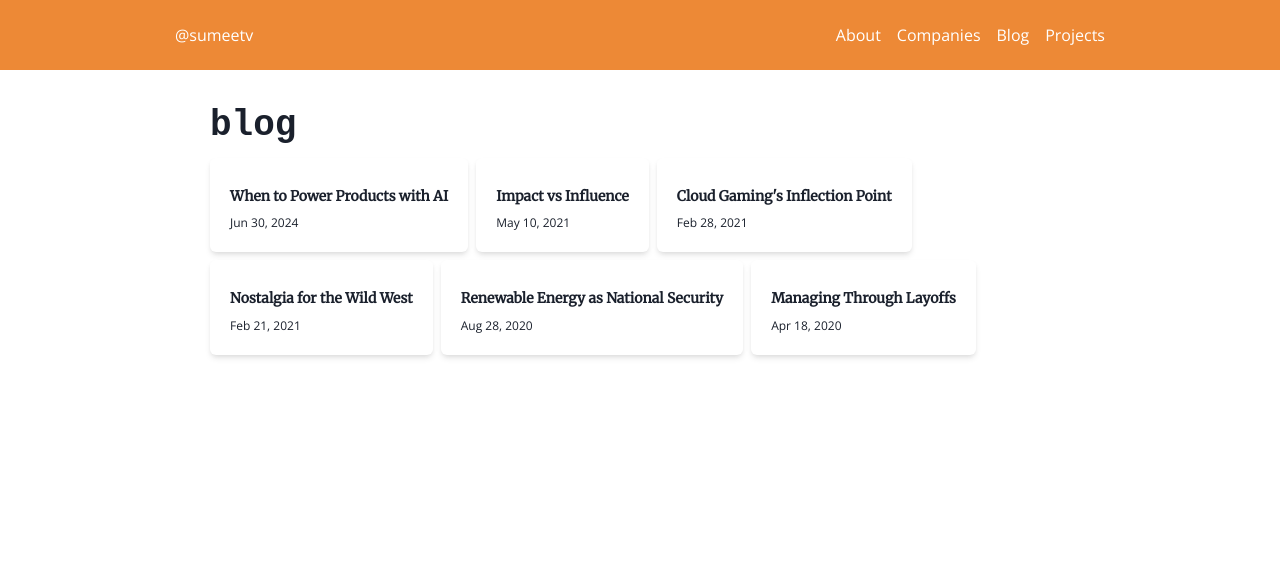
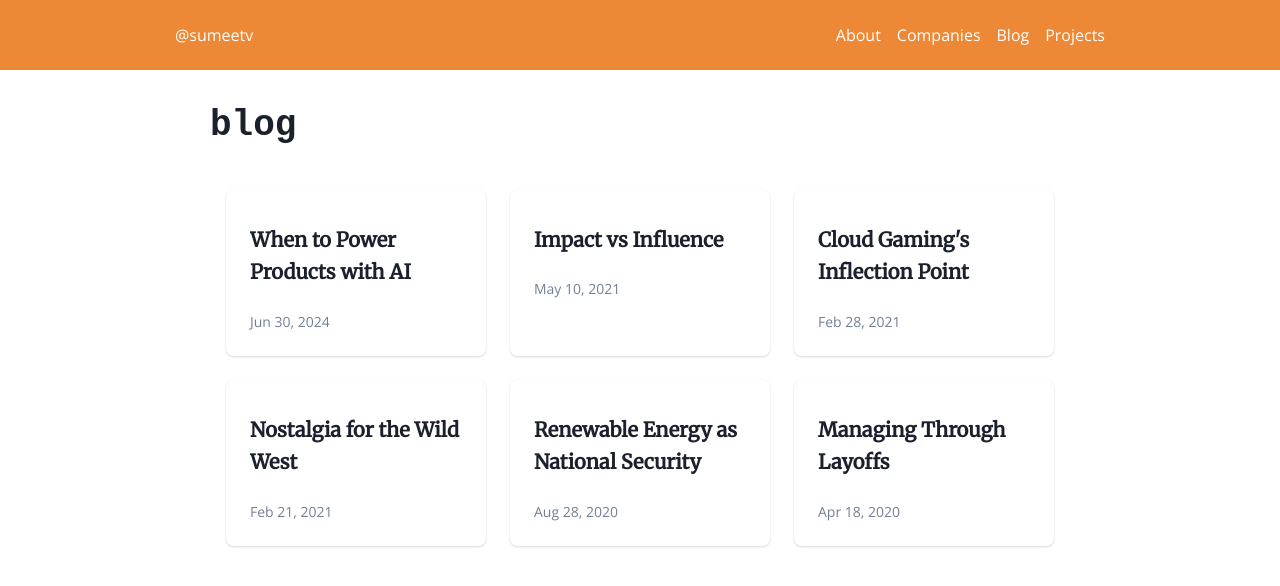
Before and after one commit to sumeetv/chord-finder, a Next.js app: page /blog in a window 1280 px wide. Shown: the top 586 px of the page. Built offline with nearby package versions, Linux system fonts and the light colour scheme.

Commit message:
Update blog styling with windsurf and be consistent

```diff
--- a/src/app/about/page.tsx
+++ b/src/app/about/page.tsx
@@ -1,6 +1,6 @@
 'use client'
 
-import { Card, CardBody, Heading, Image, Link, ListItem, Stack, Tab, TabList, TabPanel, TabPanels, Tabs, Text, UnorderedList } from "@chakra-ui/react"
+import { Card, CardBody, Container, Heading, Image, Link, ListItem, Stack, Tab, TabList, TabPanel, TabPanels, Tabs, Text, UnorderedList } from "@chakra-ui/react"
 import NextLink from "next/link"
 import React from "react"
 
@@ -118,6 +118,7 @@ export default function Page() {
             <Heading fontFamily={'monospace'}>
                 {`whois sumeetv`}
             </Heading>
+            <Container maxW="container.xl" py={8}>
                 <Text>
                     {`Hi! I'm an engineer at heart who loves building things, but I've learned that building goes beyond
                     just code. I've found a lot of joy in building teams, organizations, products, and businesses.`}
@@ -220,6 +221,7 @@ export default function Page() {
                         </CardBody>
                     </Stack>
                 </Card>
+            </Container>
         </div>
     )
 }
--- a/src/app/blog/page.tsx
+++ b/src/app/blog/page.tsx
@@ -1,26 +1,31 @@
 import BlogLink from '@/components/blog-link';
 import { getSortedPostsData } from '@/lib/posts';
-import { Heading, Wrap, WrapItem } from '@chakra-ui/react';
+import { Container, Heading, SimpleGrid } from '@chakra-ui/react';
 
 export default function Page() {
     const postsData = getSortedPostsData()
     const postsLinks = postsData.map((postData) => (
-        <WrapItem key={postData.id}>
         <BlogLink
+            key={postData.id}
             title={postData.title}
             url={`/blog/${postData.slug}`}
             date={postData.date}
         />
-        </WrapItem>
     ));
     return (
         <div>
             <Heading fontFamily={'monospace'}>
                 {`blog`}
             </Heading>
-            <Wrap>
+            <Container maxW="container.xl" py={8}>
+                <SimpleGrid
+                    columns={{ base: 1, md: 2, lg: 3 }}
+                    spacing={{ base: 4, lg: 6 }}
+                    w="full"
+                >
                     {postsLinks}
-            </Wrap>
+                </SimpleGrid>
+        </Container>
         </div>
     )
 }
--- a/src/app/companies/page.tsx
+++ b/src/app/companies/page.tsx
@@ -2,8 +2,8 @@
 
 import React from 'react';
 
-import { Accordion, AccordionButton, AccordionIcon, AccordionItem, AccordionPanel, Button, Heading, IconButton, Link, ListItem, OrderedList, Text, Wrap, WrapItem } from "@chakra-ui/react";
-import { ExternalLinkIcon, LinkIcon } from '@chakra-ui/icons';
+import { Accordion, AccordionButton, AccordionIcon, AccordionItem, AccordionPanel, Container, Heading, Link, Text } from "@chakra-ui/react";
+import { LinkIcon } from '@chakra-ui/icons';
 
 import { CompanyList } from '@/lib/companies';
 
@@ -35,6 +35,7 @@ export default function Page() {
             <Heading fontFamily={'monospace'}>
                 {`companies`}
             </Heading>
+            <Container maxW="container.xl" py={8}>
                 <Text>
                     {`These are companies I have had the privilege of working with either as an investor or advisor over the years.
                     Please feel free to reach out if you'd like to get in touch with any of them.`}
@@ -42,6 +43,7 @@ export default function Page() {
                 <Accordion allowToggle={true} paddingTop={'1rem'} paddingBottom={'3rem'}>
                     {companyLinks}
                 </Accordion>
+            </Container>
         </div>
     )
 }
--- a/src/app/projects/page.tsx
+++ b/src/app/projects/page.tsx
@@ -1,6 +1,6 @@
 'use client'
 
-import { Card, CardBody, CardHeader, Heading, Image, Link, LinkBox, LinkOverlay, Text } from "@chakra-ui/react"
+import { Card, CardBody, CardHeader, Container, Heading, Image, Link, LinkBox, LinkOverlay, Text } from "@chakra-ui/react"
 
 export default function Page() {
     return (
@@ -8,6 +8,7 @@ export default function Page() {
             <Heading fontFamily={'monospace'}>
                 {`projects`}
             </Heading>
+            <Container maxW="container.xl" py={8}>
                 <Text>
                     Welcome to the random prototypes and side projects I put together in my spare time. Keep in mind that things might be a little rough or buggy, but let me know if you find any issues!
                 </Text>
@@ -24,6 +25,7 @@ export default function Page() {
                         </CardBody>
                     </Card>
                 </LinkBox>
+            </Container>
         </div>
     )
 }
--- a/src/components/blog-link.tsx
+++ b/src/components/blog-link.tsx
@@ -1,6 +1,6 @@
 'use client'
 
-import { Card, CardBody, Heading, LinkBox, LinkOverlay, Text } from "@chakra-ui/react";
+import { Box, Card, CardBody, Heading, LinkBox, LinkOverlay, Text, useColorModeValue } from "@chakra-ui/react";
 
 interface BlogLinkProps {
     title: string,
@@ -16,20 +16,48 @@ export default function BlogLink(props: BlogLinkProps) {
         day: 'numeric'
     };
 
-
+    const bgColor = useColorModeValue('white', 'gray.800');
+    const hoverBgColor = useColorModeValue('gray.50', 'gray.700');
 
     return (
-        <LinkBox>
-            <Card variant={'with-shadow'}>
-                <CardBody>
-                    <Heading size='xs'>
+        <LinkBox
+            as="article"
+            w="full"
+            transition="all 0.2s"
+            _hover={{
+                transform: 'translateY(-4px)',
+                shadow: 'lg',
+            }}
+        >
+            <Card
+                variant={'elevated'}
+                bg={bgColor}
+                _hover={{ bg: hoverBgColor }}
+                h="100%"
+                borderRadius="lg"
+                overflow="hidden"
+                transition="all 0.2s"
+            >
+                <CardBody p={6}>
+                    <Box>
+                        <Heading
+                            size='md'
+                            mb={3}
+                            lineHeight="tall"
+                            noOfLines={2}
+                        >
                             <LinkOverlay href={props.url}>
                                 {props.title}
                             </LinkOverlay>
                         </Heading>
-                    <Text fontSize='xs'>
+                        <Text
+                            fontSize='sm'
+                            color="gray.500"
+                            fontWeight="medium"
+                        >
                             {date.toLocaleDateString('en-US', options)}
                         </Text>
+                    </Box>
                 </CardBody>
             </Card>
         </LinkBox>
```
Also changed, not shown: src/app/blog/[slug]/blog-content.tsx (+9 -6 lines). Lines whose indentation alone changed are shown as unchanged.
